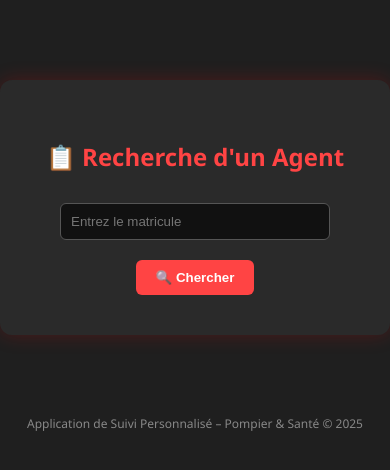
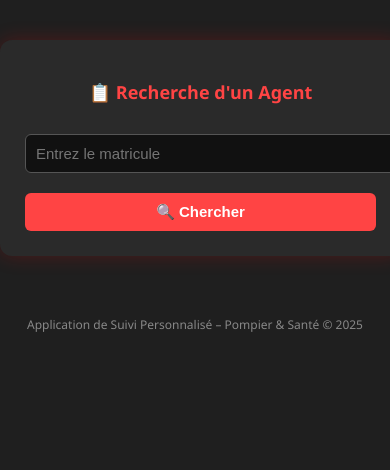
Before and after one commit to Xxxxr096/pompier_agent, a Flask app: page / in a window 390 px wide. Shown: the top 470 px of the page. Run offline with Flask 3, Linux system fonts and the light colour scheme.

Commit message:
adaptation mobile

```diff
--- a/templates/index.html
+++ b/templates/index.html
@@ -64,6 +64,53 @@
         color: #888;
         font-size: 12px;
       }
+      @media (max-width: 768px) {
+        .container {
+          width: 90%;
+          margin: 40px auto;
+          padding: 25px;
+        }
+
+        h2 {
+          font-size: 20px;
+        }
+
+        form input[type="text"] {
+          width: 100%;
+          font-size: 16px;
+        }
+
+        form button {
+          width: 100%;
+          font-size: 16px;
+        }
+
+        .error {
+          font-size: 14px;
+        }
+      }
+
+      @media (max-width: 480px) {
+        h2 {
+          font-size: 18px;
+        }
+
+        form input[type="text"],
+        form button {
+          font-size: 15px;
+          padding: 10px;
+        }
+
+        .error {
+          font-size: 13px;
+        }
+      }
+
+      /* Empêcher le débordement horizontal */
+      html, body {
+        overflow-x: hidden;
+      }
+
     </style>
   </head>
   <body>
```
Also changed, not shown: templates/agent.html (+62 -0 lines).
